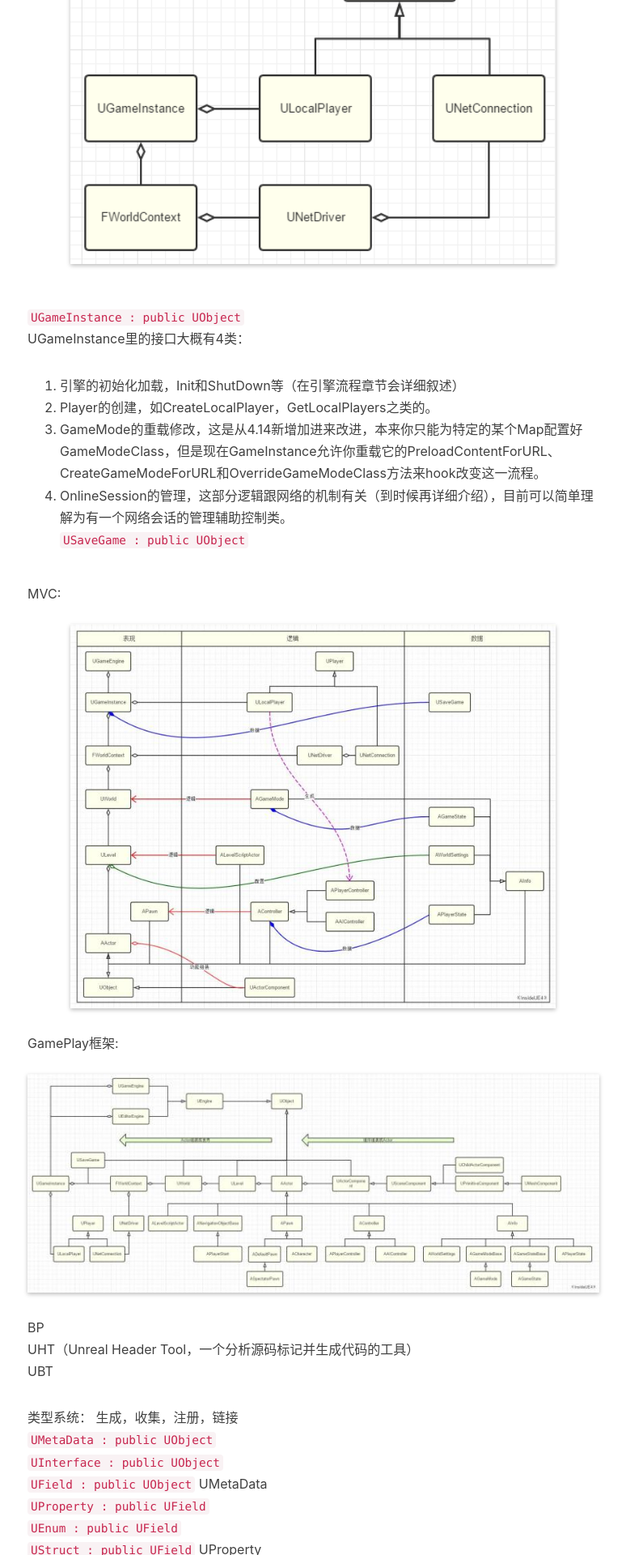
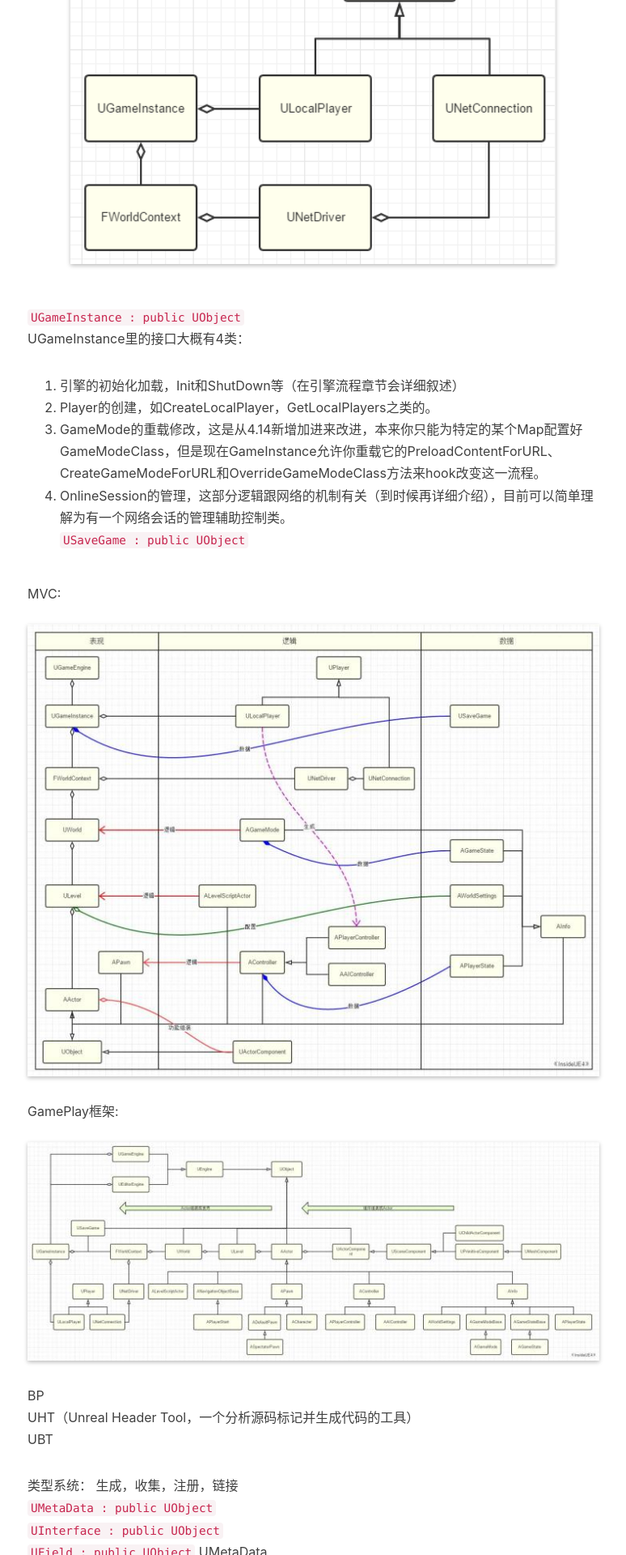
Before and after one commit to huangx916/huangx916.github.io, a Jekyll site: the page built from _posts/2018-10-06-ue4note.markdown, in a window 1280 px wide. Shown: the part 4480-6400 px from the top of the page at 81% size, without its empty margins (231-1005 px from the left). Built offline with Jekyll 4.4.1, drawn with Linux system fonts in a browser that asks for light colours; nearby versions of some CDN libraries; comment, search, counter and statistics services are not loaded.

Commit message:
Update 2018-10-06-ue4note.markdown

```diff
--- a/_posts/2018-10-06-ue4note.markdown
+++ b/_posts/2018-10-06-ue4note.markdown
@@ -74,7 +74,7 @@ UGameInstance里的接口大概有4类：
 `USaveGame : public UObject`
 
 MVC:
-<img class="shadow" src="/img/in-post/ue4note/6.png" width="600">
+<img class="shadow" src="/img/in-post/ue4note/6.png" width="1200">
 
 GamePlay框架:
 <img class="shadow" src="/img/in-post/ue4note/7.png" width="1000">
```
